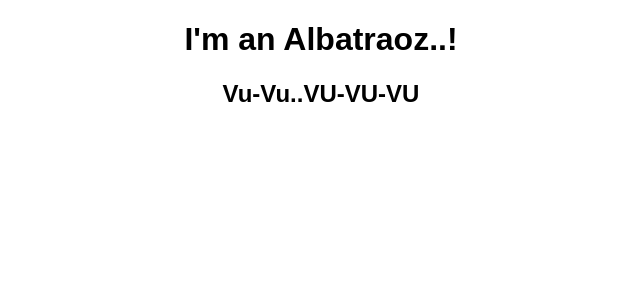
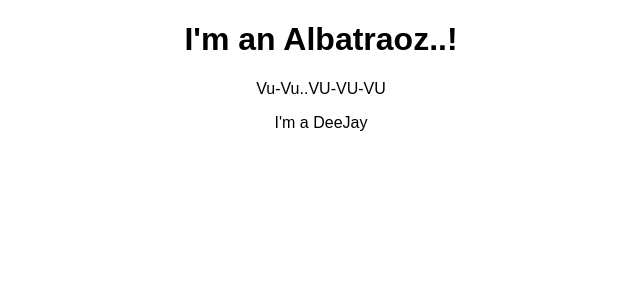
Before and after one commit to c8hrish/react-complete-guide, a React (Create React App) app: page / in a window 1280 px wide. Shown: the top 300 px of the page, without its empty margins (319-959 px from the left). Built offline with nearby package versions, Linux system fonts and the light colour scheme.

Commit message:
Custom component added

```diff
--- a/src/App.js
+++ b/src/App.js
@@ -1,13 +1,14 @@
 import React, { Component } from 'react';
-import logo from './logo.svg';
 import './App.css';
+import Person from './Person/Person';
 
 class App extends Component {
   render() {
     return (
       <div className="App">
         <h1>I'm an Albatraoz..!</h1>
-        <h2>Vu-Vu..VU-VU-VU</h2>
+        <p>Vu-Vu..VU-VU-VU</p>
+        <Person/>
       </div>
     );
   }
--- /dev/null
+++ b/src/Person/Person.js
@@ -0,0 +1,7 @@
+import React from 'react';
+
+const Person = () => {
+    return <p>I'm a DeeJay</p>
+};
+
+export default Person;
```
